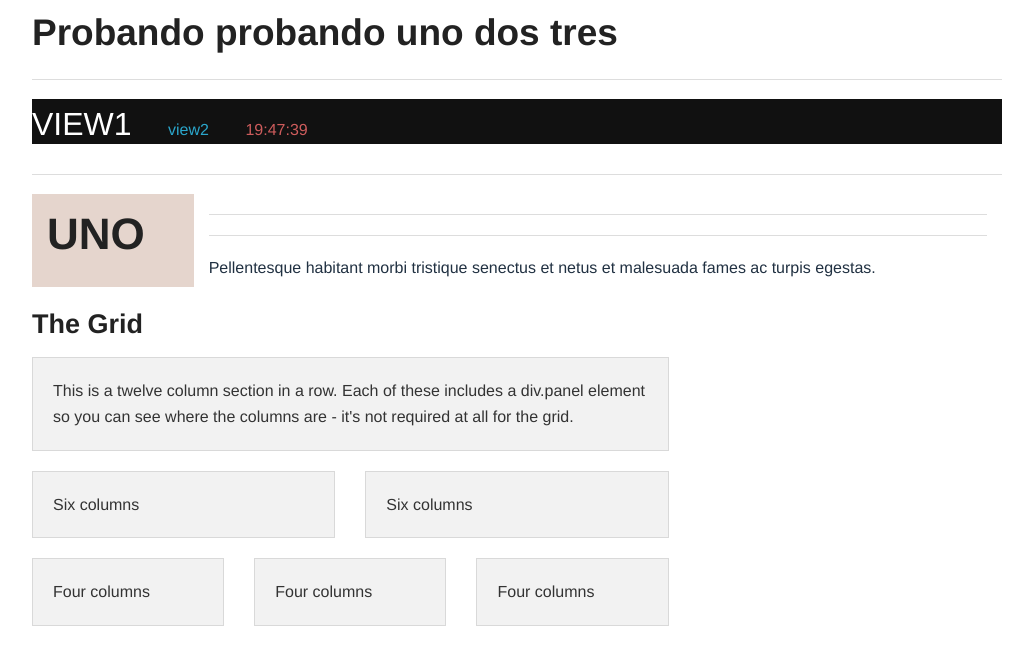
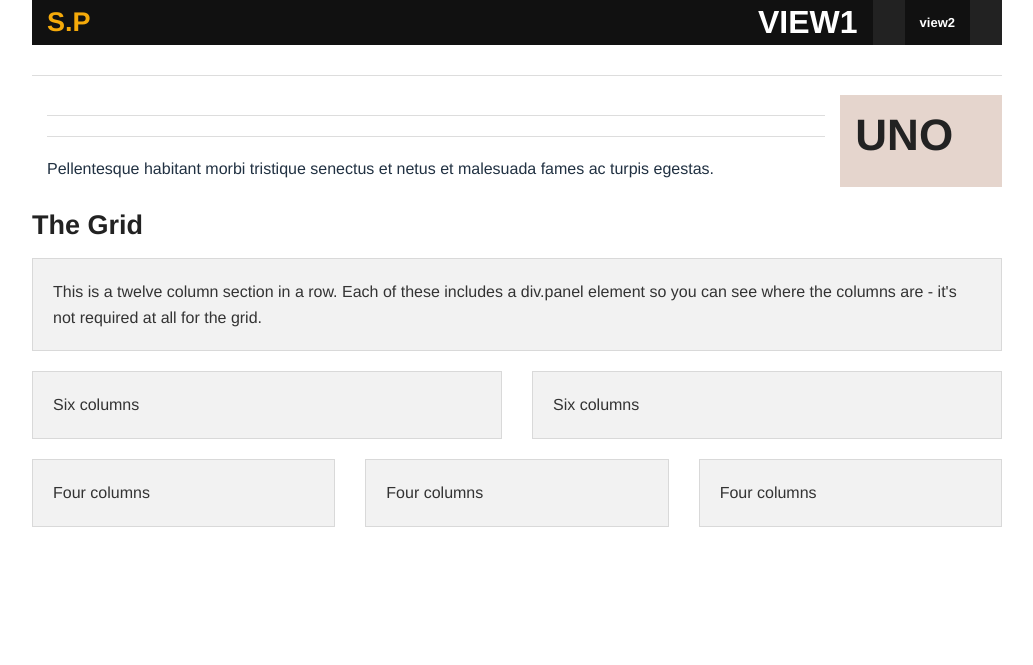
Before and after one commit to sampaisley/sampaisley.github.io, a PHP site: page / in a window 1280 px wide. Shown: the top 665 px of the page, without its empty margins (123-1156 px from the left). Run offline with PHP 8.4, Linux system fonts and the light colour scheme.

Commit message:
nav amended

```diff
--- a/index.html
+++ b/index.html
@@ -22,26 +22,38 @@
 <div class="row">
     <div class="large-12 columns">
 
-        <h2>Probando probando uno dos tres</h2>
 
-
-        <hr/>
     </div>
 </div>
            <!--angular stuff here _____________________________________________________________-->
 <div class="row">
     <div class="large-12 columns">
-        <div class="contain-to-grid">
-        <nav  class="top-bar large-12">
-            <ul class=" title-area">
-                <li ng-repeat="page in pages">
 
-                    <a href={{page.url}} ng-class="{'active': page.url == thisPage }"> {{page.title}}</a></li>
+        <nav class="top-bar">
+            <ul class="title-area">
+                <!-- Title Area -->
+                <li class="name">
+                    <h1>
+                        <a href="{{ pages[0].url }}">
+                            S.P
+                        </a>
+                    </h1>
+                </li>
+                <li class="toggle-topbar menu-icon"><a><span>&nbsp;&nbsp;&nbsp;&nbsp;&nbsp;&nbsp;</span></a></li>
+            </ul>
 
-                <li class="time_now">{{timeNow | date:'HH:mm:ss'}}</li>
-            </ul>
+            <section class="top-bar-section">
+                <!-- Right Nav Section -->
+                <ul class="right top-right">
+                    <li ng-repeat="page in pages">
+
+                        <a href={{page.url}} ng-class="{'active': page.url == thisPage }"> {{page.title}}</a></li>
+
+
+                </ul>
+            </section>
         </nav>
-        </div>
+
              <hr>
         <div ng-view></div>
 
@@ -51,7 +63,7 @@
 
 
 <div class="row">
-    <div class="large-8 columns">
+    <div class="large-12 columns">
         <h3>The Grid</h3>
 
         <!-- Grid Example -->
@@ -95,45 +107,7 @@
 
 
 
-        <!--<div class="row">-->
-            <!--<div class="large-6 columns">-->
-                <!--<p><a href="#" class="small button">Small Button</a></p>-->
 
-                <!--<p><a href="#" class="button">Medium Button</a></p>-->
-
-                <!--<p><a href="#" class="large button">Large Button</a></p>-->
-            <!--</div>-->
-            <!--<div class="large-6 columns">-->
-                <!--<p><a href="#" class="small alert button">Small Alert Button</a></p>-->
-
-                <!--<p><a href="#" class="success button">Medium Success Button</a></p>-->
-
-                <!--<p><a href="#" class="large secondary button">Large Secondary Button</a></p>-->
-            <!--</div>-->
-        <!--</div>-->
-    <!--</div>-->
-
-    <!--<div class="large-4 columns">-->
-        <!--<h4>Getting Started</h4>-->
-
-        <!--<p>We're stoked you want to try Foundation! To get going, this file (index.html) includes some basic styles you-->
-            <!--can modify, play around with, or totally destroy to get going.</p>-->
-
-        <!--<h4>Other Resources</h4>-->
-
-        <!--<p>Once you've exhausted the fun in this document, you should check out:</p>-->
-        <!--<ul class="disc">-->
-            <!--<li><a href="http://foundation.zurb.com/docs">Foundation Documentation</a><br/>Everything you need to know-->
-                <!--about using the framework.-->
-            <!--</li>-->
-            <!--<li><a href="http://github.com/zurb/foundation">Foundation on Github</a><br/>Latest code, issue reports,-->
-                <!--feature requests and more.-->
-            <!--</li>-->
-            <!--<li><a href="http://twitter.com/foundationzurb">@foundationzurb</a><br/>Ping us on Twitter if you have-->
-                <!--questions. If you build something with this we'd love to see it (and send you a totally boss sticker).-->
-            <!--</li>-->
-        <!--</ul>-->
-    <!--</div>-->
 </div>
  </div>
 <script>
--- a/javascripts/app.js
+++ b/javascripts/app.js
@@ -14,3 +14,10 @@ config(['$routeProvider', function($routeProvider) {
   $routeProvider.when('/view2', {templateUrl: 'partials/partial2.html', controller: 'MyCtrl2'});
   $routeProvider.otherwise({redirectTo: '/view1'});
 }]);
+
+/// modification of topbar.js to hide expanded menu on selection of item (page
+$("body").on('click', '.top-bar .top-bar-section li', function (e) {
+    if ($("nav").hasClass('expanded')) {
+        $("nav").toggleClass('expanded')   ;
+    }
+}  );
--- a/partials/partial1.html
+++ b/partials/partial1.html
@@ -1,9 +1,3 @@
-
-    <div class="large-2 columns hohoho">
-        <h1>UNO</h1>
-    </div>
-
-
 
     <div class="large-10 columns">
 
@@ -12,3 +6,7 @@
         <div ng-bind-html="trustedHtml"></div>
 
     </div>
+
+    <div class="large-2 columns hohoho">
+        <h1>UNO</h1>
+    </div>
--- /dev/null
+++ b/sass/_settings_overide.scss
@@ -0,0 +1,5 @@
+$topbar-breakpoint: emCalc(767); // Change to 9999px for always mobile layout
+$topbar-media-query: "only screen and (min-width: #{$topbar-breakpoint})";
+
+//top-bar \\\\\\\\\\\\\\\\\\\\\\\\\\\\\\\
+$topbar-title-font-size: emCalc(27);
--- a/sass/app.scss
+++ b/sass/app.scss
@@ -1,6 +1,6 @@
 // Global Foundation Settings
 @import "settings";
-
+@import "settings_overide";
 // Comment out this import if you don't want to use normalize
 @import "normalize";
 
@@ -82,5 +82,13 @@ nav{
   }
   li.time_now{
     color: indianred !important;
+
   }
+  h1 a{
+    color:#F5AA0A !important;
+    display: inline;
+
+  }
+
+
 }
```
Also changed, not shown: partials/partial2.html (+5 -5 lines), sass/_settings.scss (line endings or trailing spaces), stylesheets/app.css.
